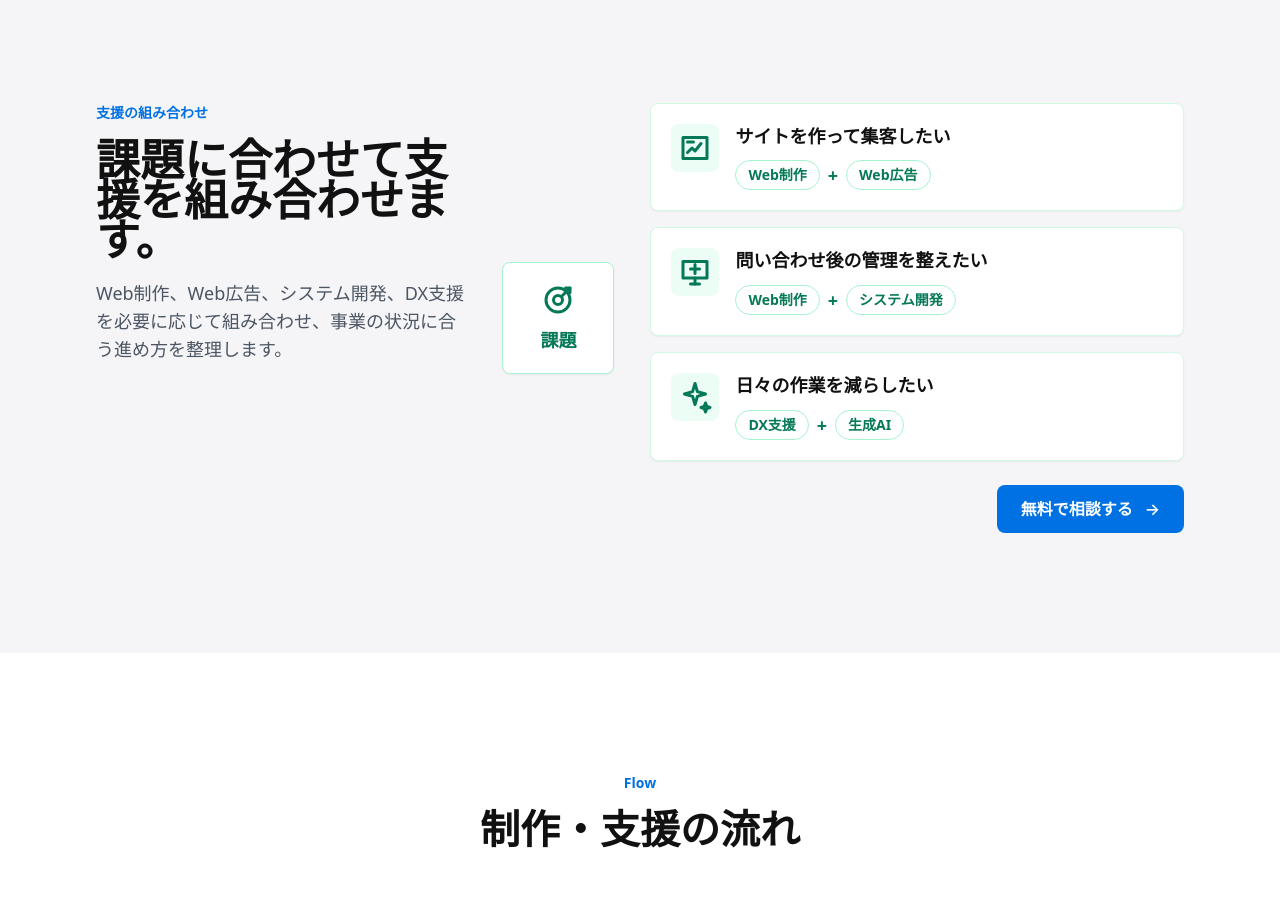
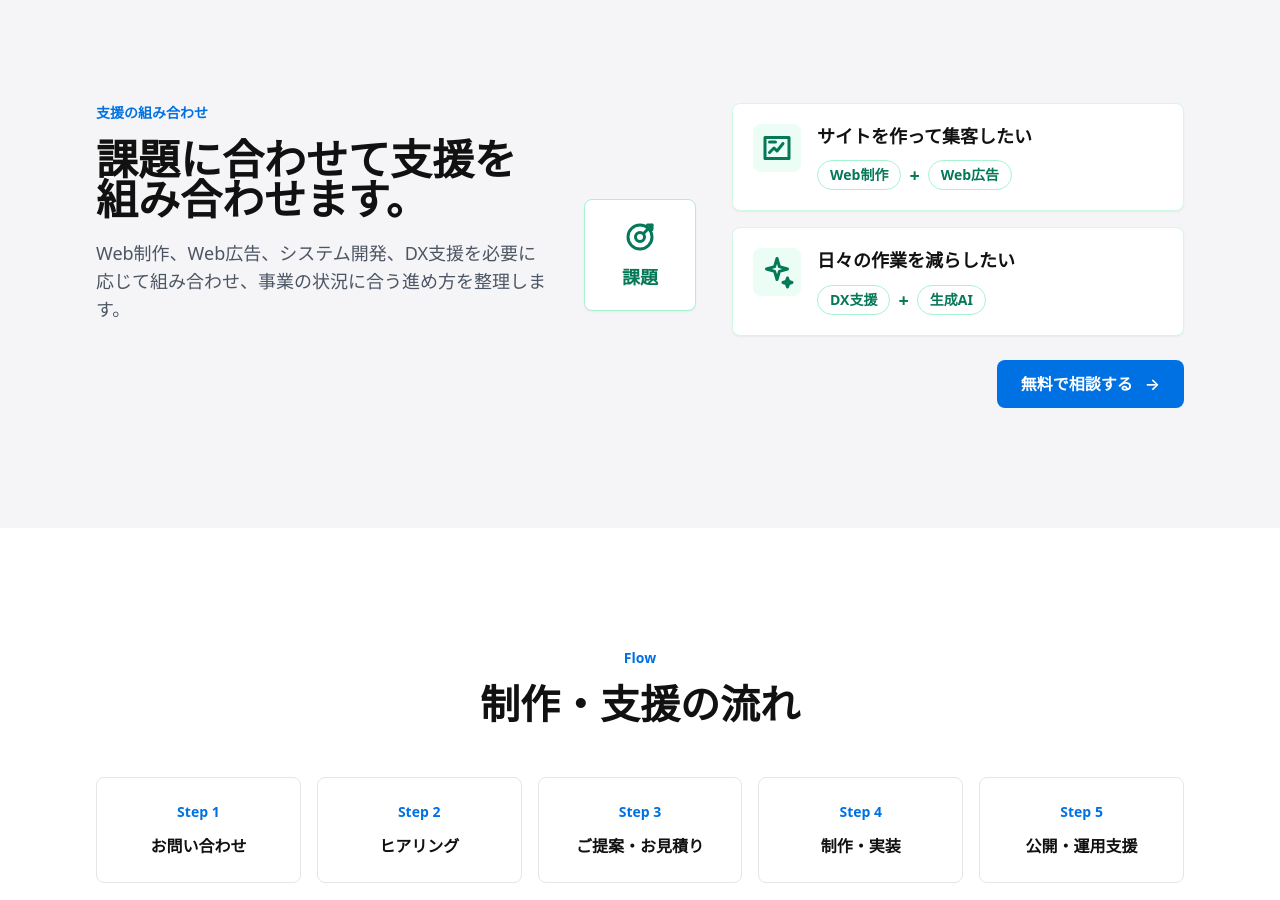
Before and after one commit to iwamitsuco/officialSite, a Next.js app: page / in a window 1280 px wide. Shown: the part 3200-4100 px from the top of the page. Built offline with nearby package versions, Linux system fonts and the light colour scheme.

Commit message:
Refine homepage support combinations

```diff
--- a/app/page.tsx
+++ b/app/page.tsx
@@ -24,11 +24,6 @@ const reasons = [
     icon: "ads",
     title: "サイトを作って集客したい",
     services: ["Web制作", "Web広告"]
-  },
-  {
-    icon: "system",
-    title: "問い合わせ後の管理を整えたい",
-    services: ["Web制作", "システム開発"]
   },
   {
     icon: "ai",
@@ -93,10 +88,10 @@ export default function HomePage() {
       </section>
 
       <section className="section-space bg-apple-gray">
-        <div className="container-site grid gap-8 lg:grid-cols-[0.78fr_1.42fr] lg:items-start">
+        <div className="container-site grid gap-8 lg:grid-cols-[0.95fr_1.25fr] lg:items-start">
           <div>
             <p className="eyebrow">支援の組み合わせ</p>
-            <h2 className="mt-4 text-3xl font-semibold leading-[1.22] [overflow-wrap:anywhere] text-apple-text md:text-4xl lg:text-[44px]">
+            <h2 className="mt-4 max-w-[560px] text-3xl font-semibold leading-[1.22] [overflow-wrap:anywhere] text-apple-text md:text-4xl lg:text-[42px]">
               課題に合わせて支援を組み合わせます。
             </h2>
             <p className="body-copy mt-5 max-w-xl">
```
